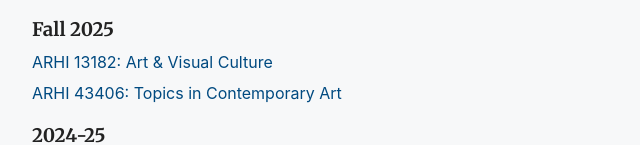
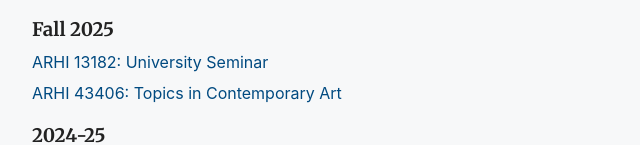
Before and after one commit to elysespeaks/elysespeaks.github.io, a React (Create React App) app: page /teaching in a window 1280 px wide. Shown: the part 165-310 px from the top of the page, without its empty margins (0-640 px from the left). Built offline with nearby package versions, Linux system fonts and the light colour scheme.

Commit message:
teaching

```diff
--- a/src/pages/Teaching.jsx
+++ b/src/pages/Teaching.jsx
@@ -9,7 +9,7 @@ export default function Teaching() {
       {/* ------------------------------------------------- */}
       <h3>Fall 2025</h3>
       <p>
-        <Link to="/courses/ARHI13182">ARHI 13182: Art & Visual Culture</Link>
+        <Link to="/courses/ARHI13182">ARHI 13182: University Seminar</Link>
       </p>
       <p>
         <Link to="/courses/ARHI43406">ARHI 43406: Topics in Contemporary Art</Link>
```
